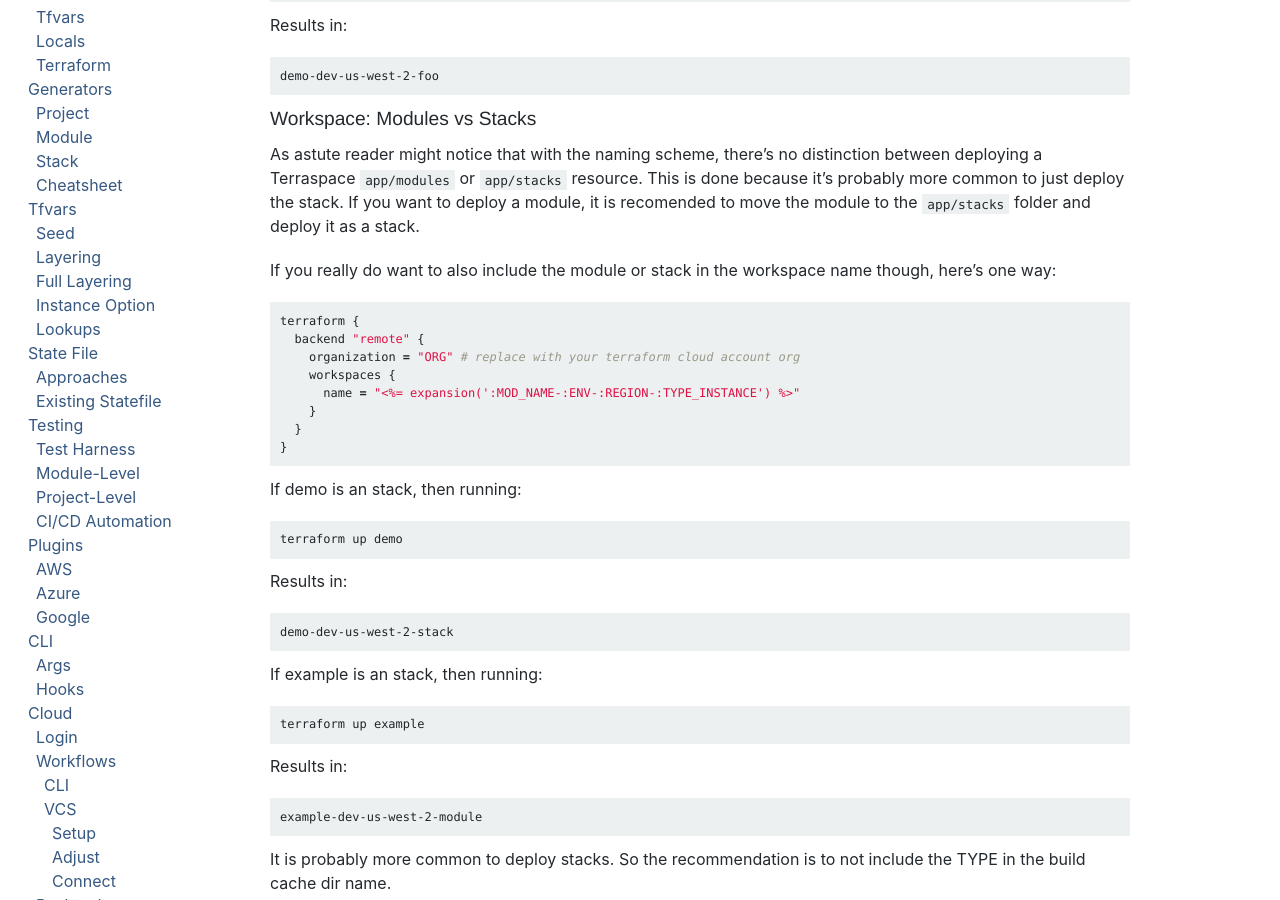
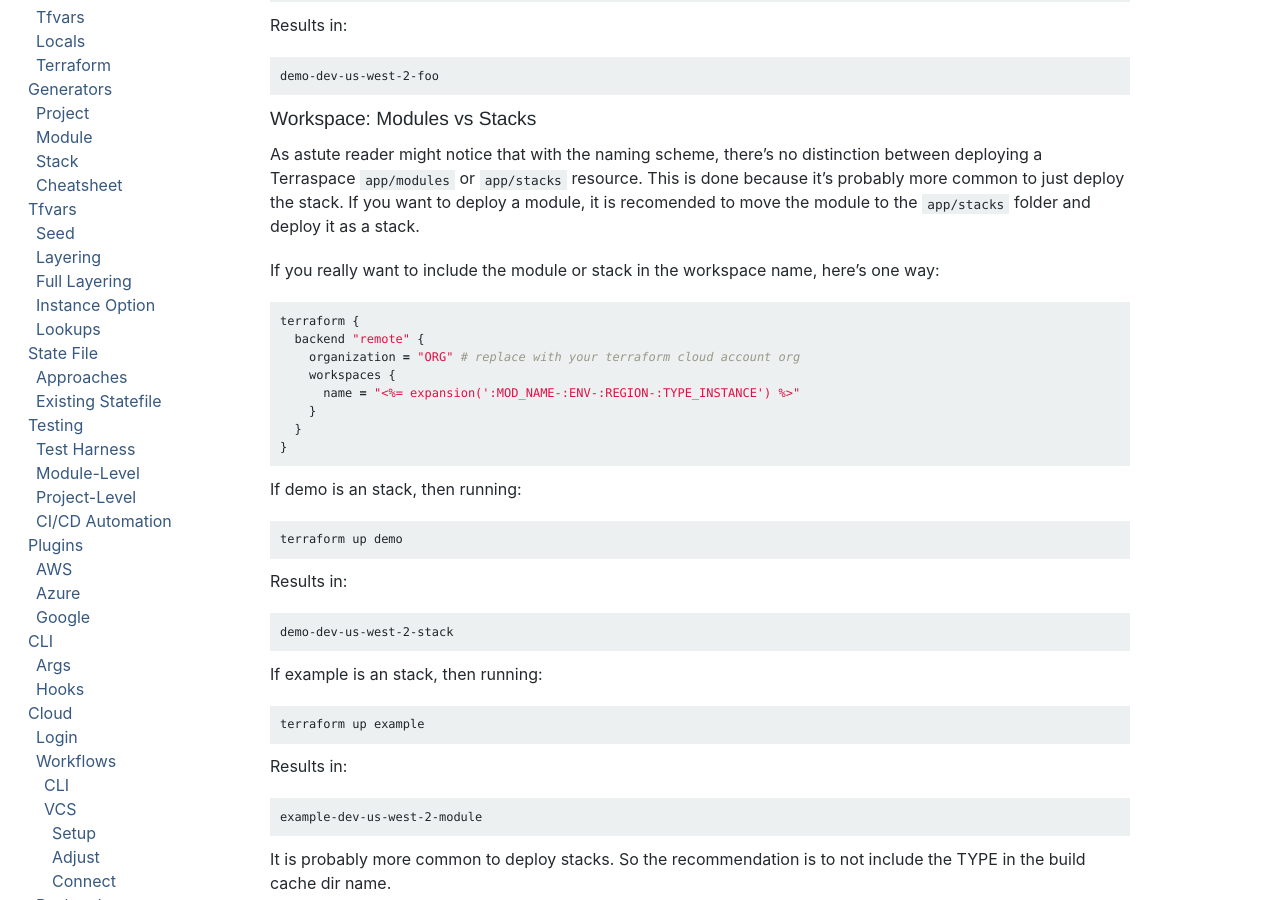
Before and after one commit to boltops-tools/terraspace-docs, a Jekyll site: the page built from _docs/cloud/naming.md, in a window 1280 px wide and 900 px high, scrolled down 1252 px. Built offline with Jekyll 4.4.1, drawn with Linux system fonts in a browser that asks for light colours; a script that is not in the unit is left out.

Commit message:
update docs

````diff
--- a/_docs/cloud/naming.md
+++ b/_docs/cloud/naming.md
@@ -45,7 +45,7 @@ Results in:
 
 As astute reader might notice that with the naming scheme, there's no distinction between deploying a Terraspace `app/modules` or `app/stacks` resource.  This is done because it's probably more common to just deploy the stack.  If you want to deploy a module, it is recomended to move the module to the `app/stacks` folder and deploy it as a stack.
 
-If you really do want to also include the module or stack in the workspace name though, here's one way:
+If you really want to include the module or stack in the workspace name, here's one way:
 
 ```hcl
 terraform {
````
